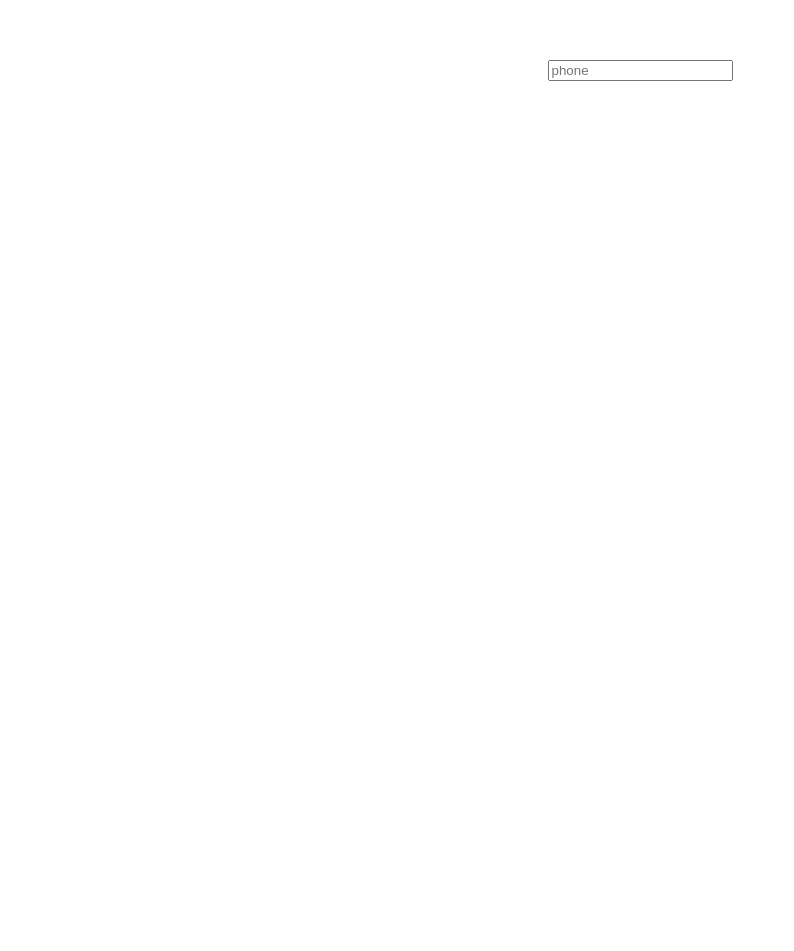
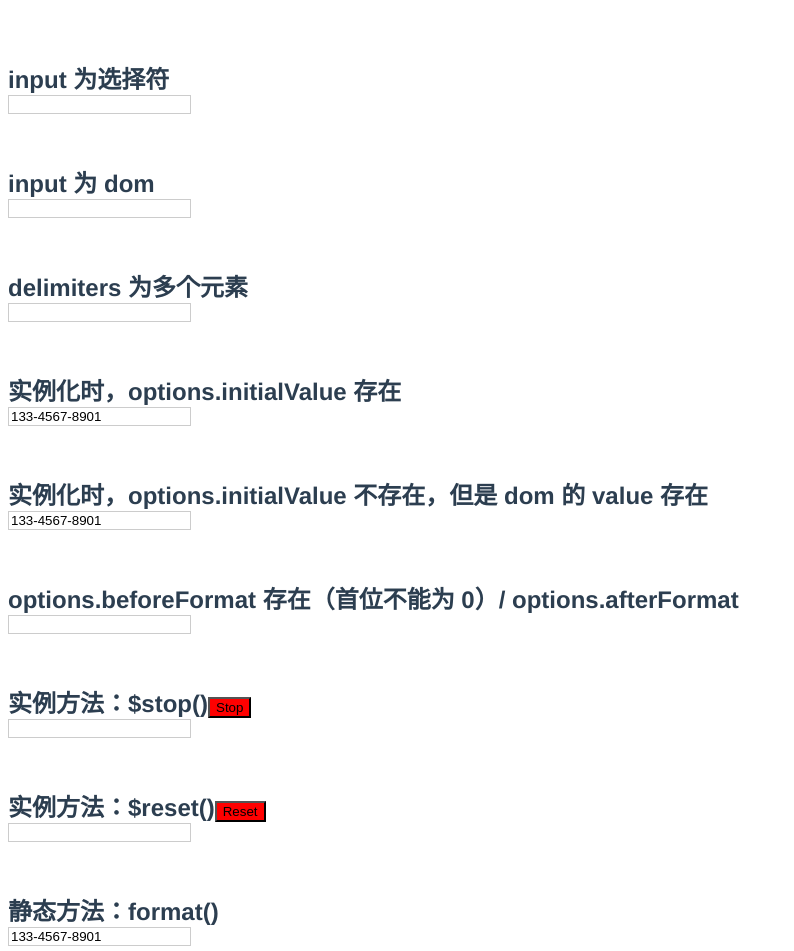
Before and after one commit to wind-stone/input-formatting, a Vue app: page / in a window 1280 px wide. Shown: the top 951 px of the page, without its empty margins (0-794 px from the left). Before the commit the page ends 800 px from the top, so only its background shows below. Built offline with nearby package versions, Linux system fonts and the light colour scheme.

Commit message:
完全重构

```diff
--- a/src/App.vue
+++ b/src/App.vue
@@ -1,6 +1,41 @@
 <template>
   <div id="app">
-    <input ref="input" type="tel" id="phone" placeholder="phone">
+    <section>
+      <h2>input 为选择符</h2>
+      <input ref="input1" type="tel" id="phone1">
+    </section>
+    <section>
+      <h2>input 为 dom</h2>
+      <input ref="input2" type="tel" id="phone2">
+    </section>
+    <section>
+      <h2>delimiters 为多个元素</h2>
+      <input ref="input3" type="tel" id="phone3">
+    </section>
+    <section>
+      <h2>实例化时，options.initialValue 存在</h2>
+      <input ref="inputInitialValue" type="tel" id="input-initial-value">
+    </section>
+    <section>
+      <h2>实例化时，options.initialValue 不存在，但是 dom 的 value 存在</h2>
+      <input ref="inputDomValue" value="13345678901" type="tel" id="input-dom-value">
+    </section>
+    <section>
+      <h2>options.beforeFormat 存在（首位不能为 0）/ options.afterFormat</h2>
+      <input ref="inputBeforeFormat" type="tel" id="input-before-format">
+    </section>
+    <section>
+      <h2>实例方法：$stop()<button @click="stop">Stop</button></h2>
+      <input ref="destroyInput" type="tel" id="stop-input">
+    </section>
+    <section>
+      <h2>实例方法：$reset()<button @click="reset">Reset</button></h2>
+      <input ref="resetInput" type="tel" id="reset-input">
+    </section>
+    <section>
+      <h2>静态方法：format()</h2>
+      <input ref="inputStaticFormat" type="tel" id="input-static-format">
+    </section>
   </div>
 </template>
 
@@ -8,21 +43,104 @@
 import InputFormatting from './input-formatting'
 export default {
   name: 'App',
+  data() {
+    return {
+      resetInput: null
+    }
+  },
   mounted () {
-    let phoneInput = new InputFormatting('#phone', {
-      formatString: '123-4561-7890',
+    // input 为类
+    let phoneInput1 = new InputFormatting({
+      input: '#phone1',
+      format: '123-4561-7890',
+      delimiters: ['-']
+    })
+    console.log(phoneInput1)
+
+    // input 为 dom
+    let phoneInput2 = new InputFormatting({
+      input: this.$refs.input2,
+      format: '123-4561-7890',
+      delimiters: ['-']
+    })
+    console.log(phoneInput2)
+
+    // delimiters 为多个元素
+    let phoneInput3 = new InputFormatting({
+      input: this.$refs.input3,
+      format: '342425-1990/10/04-055X',
+      delimiters: ['-', '/']
+    })
+    console.log(phoneInput3)
+
+    // options.initialValue 存在
+    let inputInitialValue = new InputFormatting({
+      input: this.$refs.inputInitialValue,
+      initialValue: '13345678901',
+      format: '***-****-****',
+      delimiters: ['-']
+    })
+    console.log(inputInitialValue)
+
+    // 实例化时，options.initialValue 不存在，但是 dom 的 value 存在
+    let inputDomValue = new InputFormatting({
+      input: this.$refs.inputDomValue,
+      format: '***-****-****',
       delimiters: ['-'],
-      beforeFormat: function (originValue) {
-        if (originValue === '0') {
-          this.input.value = ''
+    })
+    console.log(inputDomValue)
+
+    // options.beforeFormat 存在（首位不能为 0）/ options.afterFormat
+    let inputBeforeFormat = new InputFormatting({
+      input: this.$refs.inputBeforeFormat,
+      format: '***-****-****',
+      delimiters: ['-'],
+      beforeFormat(value) {
+        if (value[0] === '0') {
+          console.log('第一个输入不能为0')
+          this.$input.value = ''
           return false
         }
+      },
+      afterFormat(value) {
+        console.log('格式化之后的值（afterFormat 回调的参数）：', value)
+        console.log('格式化之后的值（this.$input.value）', this.$input.value)
       }
     })
-    console.log(phoneInput)
-    // setTimeout(function () {
-    //   phoneInput.remove()
-    // }, 10000)
+    console.log(inputBeforeFormat)
+
+    // $stop()
+    this.destroyInput = new InputFormatting({
+      input: this.$refs.destroyInput,
+      format: '***-****-****',
+      delimiters: ['-']
+    })
+
+    // $reset()
+    this.resetInput = new InputFormatting({
+      input: this.$refs.resetInput,
+      format: '***-****-****',
+      delimiters: ['-']
+    })
+
+    // format()
+    this.$refs.inputStaticFormat.value = InputFormatting.format({
+      initialValue: '13345678901234',
+      format: '***-****-****',
+      delimiters: ['-']
+    })
+  },
+  methods: {
+    stop() {
+      this.destroyInput.$stop()
+    },
+    reset() {
+      this.resetInput.$reset({
+        input: this.$refs.resetInput,
+        format: '***~****~****',
+        delimiters: ['~']
+      })
+    }
   }
 }
 </script>
@@ -32,8 +150,20 @@ export default {
   font-family: 'Avenir', Helvetica, Arial, sans-serif;
   -webkit-font-smoothing: antialiased;
   -moz-osx-font-smoothing: grayscale;
-  text-align: center;
+  text-align: left;
   color: #2c3e50;
   margin-top: 60px;
 }
+section {
+  margin-top: 50px
+}
+section > h2 {
+  margin: 0
+}
+section > input {
+  border: 1px solid #ccc
+}
+button {
+  background-color: red
+}
 </style>
--- a/src/input-formatting/index.js
+++ b/src/input-formatting/index.js
@@ -1,15 +1,16 @@
-import { getValueArray, format, error } from './util'
+import { getValueArray, getDelimiterArray, format, error } from './util'
 
-export default class InputFormatting {
+class InputFormatting {
   /**
     * 格式化输入
     * @param { Object } options
-    *   { HTMLInputElement } input 输入框 dom 节点
-    *   { String } formatString    最终产生的格式，形如：'***-****-****'（手机号，- 连线分隔）
-    *   { Array } delimiters       分隔符数组，如 ['-', '.']
-    *   { String } initValue       初始要格式化的字符串，如 12345678910
-    *   { Function } beforeFormat  格式化输入之前的钩子函数，接收输入值（去除了分隔符）为参数，钩子函数返回
-    *                              true 则继续进行格式化，返回 false 则终止格式化
+    *   { String | HTMLInputElement } input 输入框 dom 节点
+    *   { String } format             最终产生的格式，形如：'***-****-****'（手机号，- 连线分隔）
+    *   { Array } delimiters          分隔符数组，如 ['-', '.']
+    *   { String } initialValue       初始要格式化的字符串，如 '12345678910'
+    *   { Function } beforeFormat     格式化输入之前的钩子函数，接收输入值（去除了分隔符）为参数，钩子函数返回
+    *                                 false 则终止格式化
+    *   { Function } afterFormat      格式化输入之后的钩子函数，接收格式化后的值（包含分隔符）为参数
     */
   constructor(options) {
     this._init(options)
@@ -25,9 +26,9 @@ export default class InputFormatting {
     }
     this._initData(input, options)
     this._addInputHandler()
-    const initValue = options.initValue || input.value
-    if (initValue) {
-      this._formatOnly(initValue)
+    const initialValue = options.initialValue || input.value
+    if (initialValue) {
+      this._formatOnly(initialValue)
     }
   }
 
@@ -36,20 +37,9 @@ export default class InputFormatting {
     this._options = options
     this._lastInputLength = 0 // 上次输入的长度，包含分隔符
     this._lastSelectionStart = 0 // 上次的光标位置
-    this._delimiterArray = []
+    this._delimiterArray = getDelimiterArray(options)
     this._inputHandler = null
-
-    input.setAttribute('maxLength', options.formatString.length)
-
-    const delimiters = options.delimiters
-    options.formatString.split('').forEach((delimiter, index) => {
-      if (delimiters.indexOf(delimiter) > -1) {
-        this._delimiterArray.push({
-          index,
-          value: delimiter
-        })
-      }
-    })
+    input.setAttribute('maxLength', options.format.length)
   }
 
   /**
@@ -57,15 +47,32 @@ export default class InputFormatting {
    */
   _formatOnly(value) {
     const input = this.$input
-    const valueArray = getValueArray(value, this._options.delimiters)
-
-    this.$value = format(valueArray, this._delimiterArray)
+    const options = this._options
+    value = format({
+      initialValue: value,
+      delimiters: options.delimiters,
+      format: options.format
+    })
 
     // 异步设值，解决 vuejs 里 v-model 绑定问题
     setTimeout(() => {
-      input.value = this.$value
-      this._lastInputLength = input.value.length
+      input.value = value
+      this._lastInputLength = value.length
+      this._callAfterFormat(value)
     })
+  }
+
+  _callBeforeFormat(value) {
+    const beforeFormat = this._options.beforeFormat
+    if (beforeFormat && typeof beforeFormat === 'function') {
+      return beforeFormat.call(this, value)
+    }
+    return true
+  }
+
+  _callAfterFormat(value) {
+    const afterFormat = this._options.afterFormat
+    afterFormat && typeof afterFormat === 'function' && afterFormat.call(this, value)
   }
 
   _addInputHandler() {
@@ -80,6 +87,7 @@ export default class InputFormatting {
       const valueArray = getValueArray(input.value, delimiters)
       const delimiterArray = this._delimiterArray
       let selectionStart = input.selectionStart // 输入后的光标位置
+      let value // 格式化之后的值
 
       /**
        * 判断是否是有兼容性问题的 Android，并将有兼容性问题的 Android 处理成正常情况
@@ -105,14 +113,9 @@ export default class InputFormatting {
         selectionStart++
       }
 
-      // 处理 beforeFormat 钩子函数
-      if (beforeFormat && typeof beforeFormat === 'function') {
       const originValue = valueArray.join('')
-        const result = beforeFormat.call(this, originValue)
-        // beforeFormat 函数返回 false，直接返回
-        if (result === false) {
+      if (this._callBeforeFormat(originValue) === false) {
         return
-        }
       }
 
       // 如果增加超过两位，可认为是复制，仅进行格式化操作，并将光标移动到最后
@@ -150,7 +153,7 @@ export default class InputFormatting {
         }
       })
 
-      input.value = this.$value = valueArray.join('')
+      value = input.value = valueArray.join('')
       this._lastInputLength = valueArray.length
 
       // 增加字符 && 在中间区域输入(非末尾输入)
@@ -164,8 +167,9 @@ export default class InputFormatting {
         })
       }
       this._lastSelectionStart = selectionStart
-      setTimeout(function () {
+      setTimeout(() => {
         input.setSelectionRange(selectionStart, selectionStart)
+        this._callAfterFormat(value)
       })
     }
     input.addEventListener('input', this._inputHandler, false)
@@ -175,20 +179,27 @@ export default class InputFormatting {
     this._inputHandler && this.$input.removeEventListener('input', this._inputHandler)
   }
 
-  $destroy() {
+  $stop() {
+    if (this.$input) {
       this._removeInputHandler()
       this.$input.removeAttribute('maxLength')
       this.$input.value = ''
       this.$input = null
-    this.$value = ''
       this._options = null
       this._delimiterArray = null
       this._inputHandler = null
     }
+  }
 
   $reset(options) {
-    this.$destroy()
+    this.$stop()
     options.input = options.input || this.$input
     this._init(options)
   }
+
+  static format(options) {
+    return format(options)
   }
+}
+
+export default InputFormatting
--- a/src/input-formatting/util.js
+++ b/src/input-formatting/util.js
@@ -1,5 +1,13 @@
-export function format(valueArray, delimiterArray) {
-  delimiterArray.forEach((delimiter) => {
+export function format(options, delimiterArray) {
+  let valueArray = getValueArray(options.initialValue, options.delimiters)
+  if (!delimiterArray) {
+    delimiterArray = getDelimiterArray(options)
+  }
+  const maxValueLen = options.format.length - delimiterArray.length
+  if (valueArray.length > maxValueLen) {
+    valueArray = valueArray.slice(0, maxValueLen)
+  }
+  delimiterArray.forEach(delimiter => {
     if (valueArray.length <= delimiter.index) {
       return
     }
@@ -25,6 +33,20 @@ function replaceAll(str, character) {
   return str
 }
 
+export function getDelimiterArray(options) {
+  const delimiters = options.delimiters
+  const delimiterArray = []
+  options.format.split('').forEach((delimiter, index) => {
+    if (delimiters.indexOf(delimiter) > -1) {
+      delimiterArray.push({
+        index,
+        value: delimiter
+      })
+    }
+  })
+  return delimiterArray
+}
+
 export function error (msg) {
   console.error(`[input-foratting]: ${msg}`)
 }
```
Also changed, not shown: 1 other file (tests, documents, lock files or other folders). Lines whose indentation alone changed are shown as unchanged.
